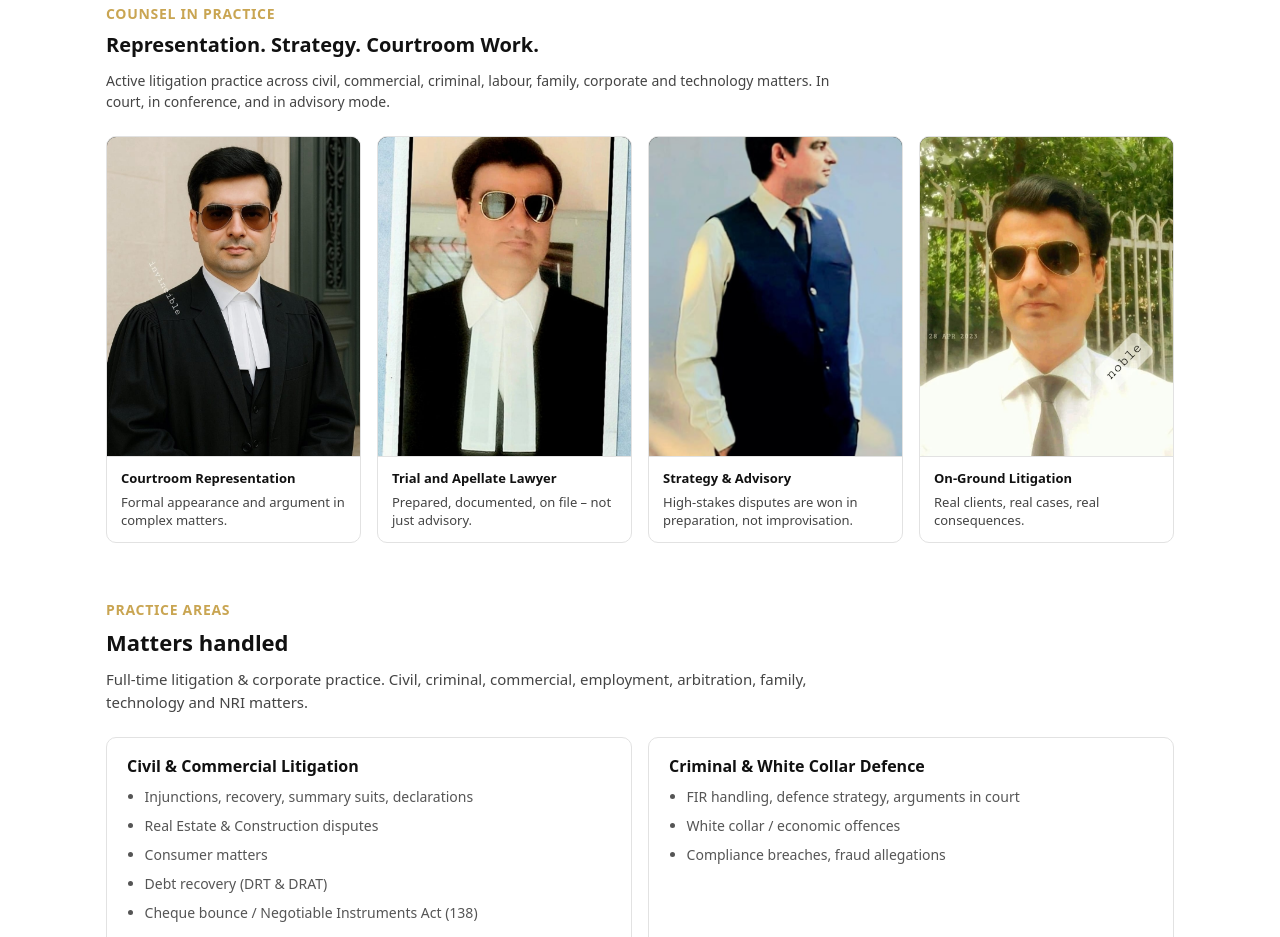
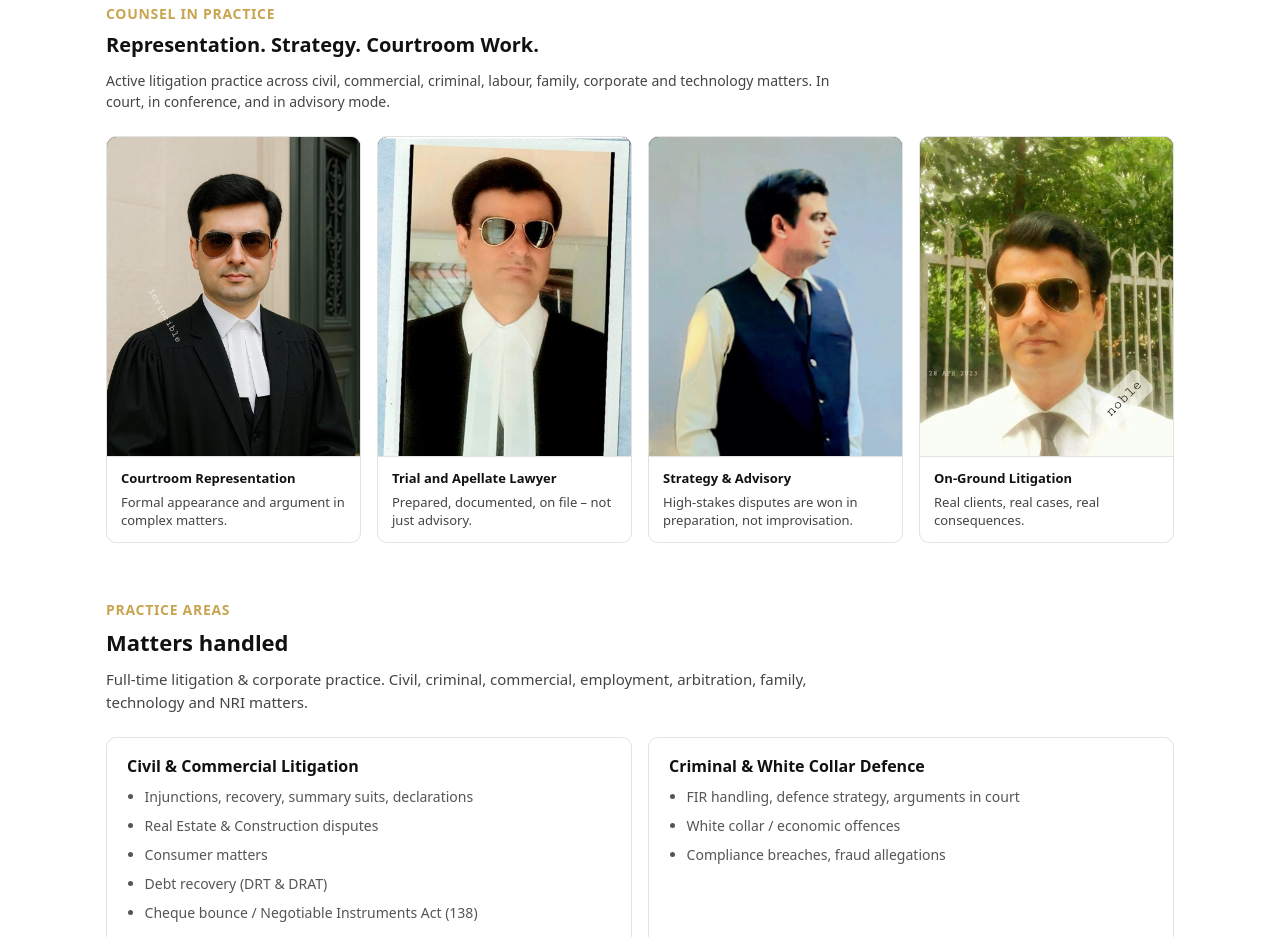
Before and after one commit to Advocate-Sumit-Sehgal/Advocate-Sumit-Sehgal.github.io, a plain HTML site: page index.html in a window 1280 px wide. Shown: the part 1786-2723 px from the top of the page. Drawn offline with Linux system fonts and the light colour scheme.

Commit message:
Update index.html

```diff
--- a/index.html
+++ b/index.html
@@ -723,6 +723,7 @@
   width: 100%;
   height: 100%;
   object-fit: cover;
+  object-position: top center; /* keep head visible, crop bottom */
   display: block;
 }
 
```
Lines whose indentation alone changed are shown as unchanged.
